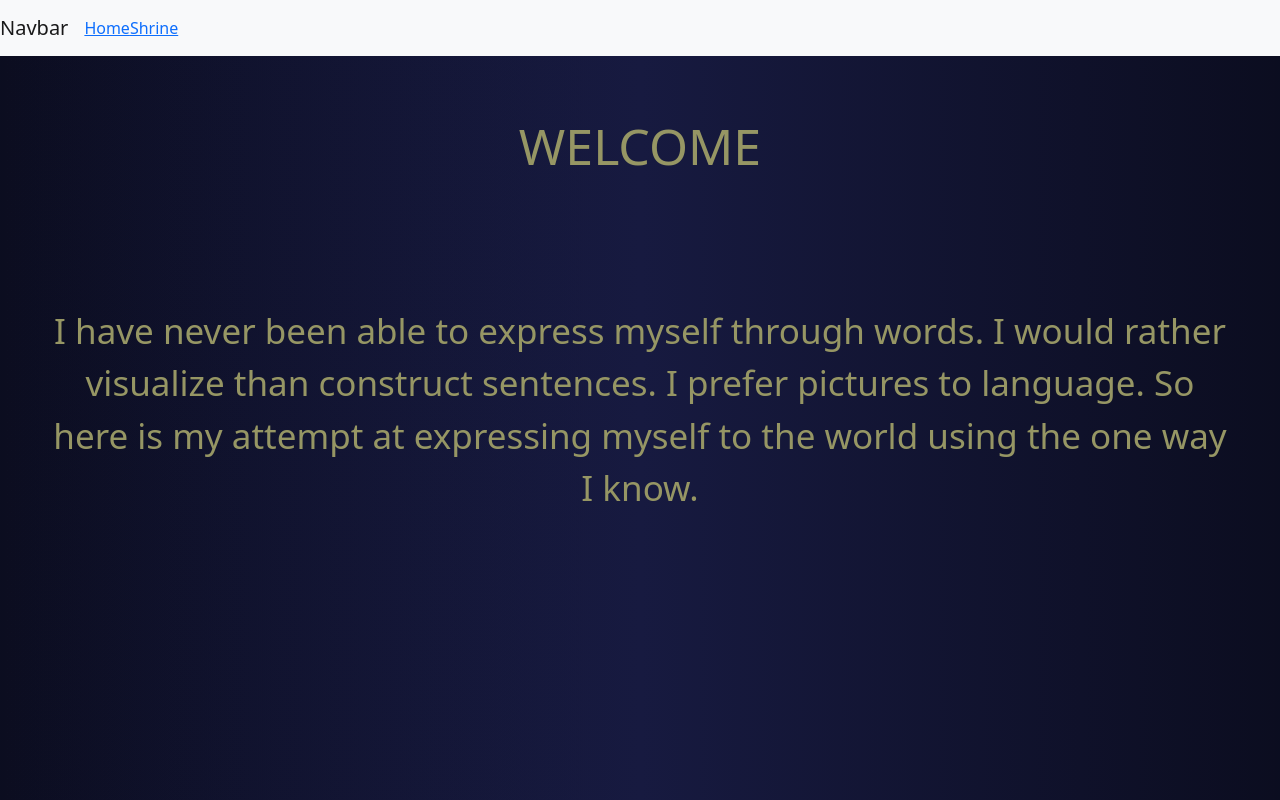
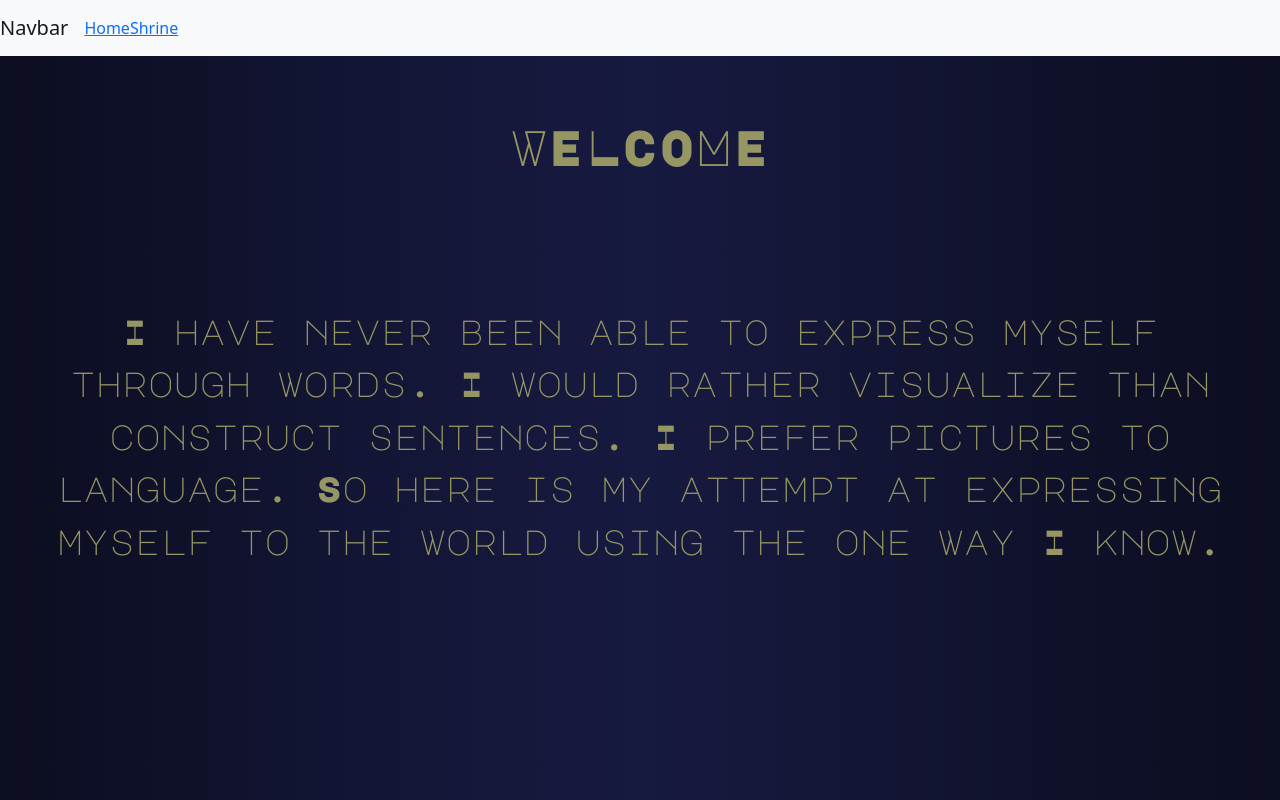
Before and after one commit to Ellimyst/Ellimyst.github.io, a React (Create React App) app: page / in a window 1280 px wide. Built offline with nearby package versions, Linux system fonts and the light colour scheme.

Commit message:
funky font

```diff
--- a/src/pages/App.css
+++ b/src/pages/App.css
@@ -1,8 +1,13 @@
+@font-face {
+  font-family: 'MajorMonoDisplay';
+  src: local('MajorMonoDisplay'), url(../fonts/MajorMonoDisplay-Regular.ttf) format('truetype');
+}
 .text {
   text-align: center;
   color: rgb(150, 150, 100);
   padding-inline: 50px;
   font-size: 35px;
+  font-family: MajorMonoDisplay;
 }
 
 .title {
```
Also changed, not shown: src/fonts/MajorMonoDisplay-Regular.ttf (added).
